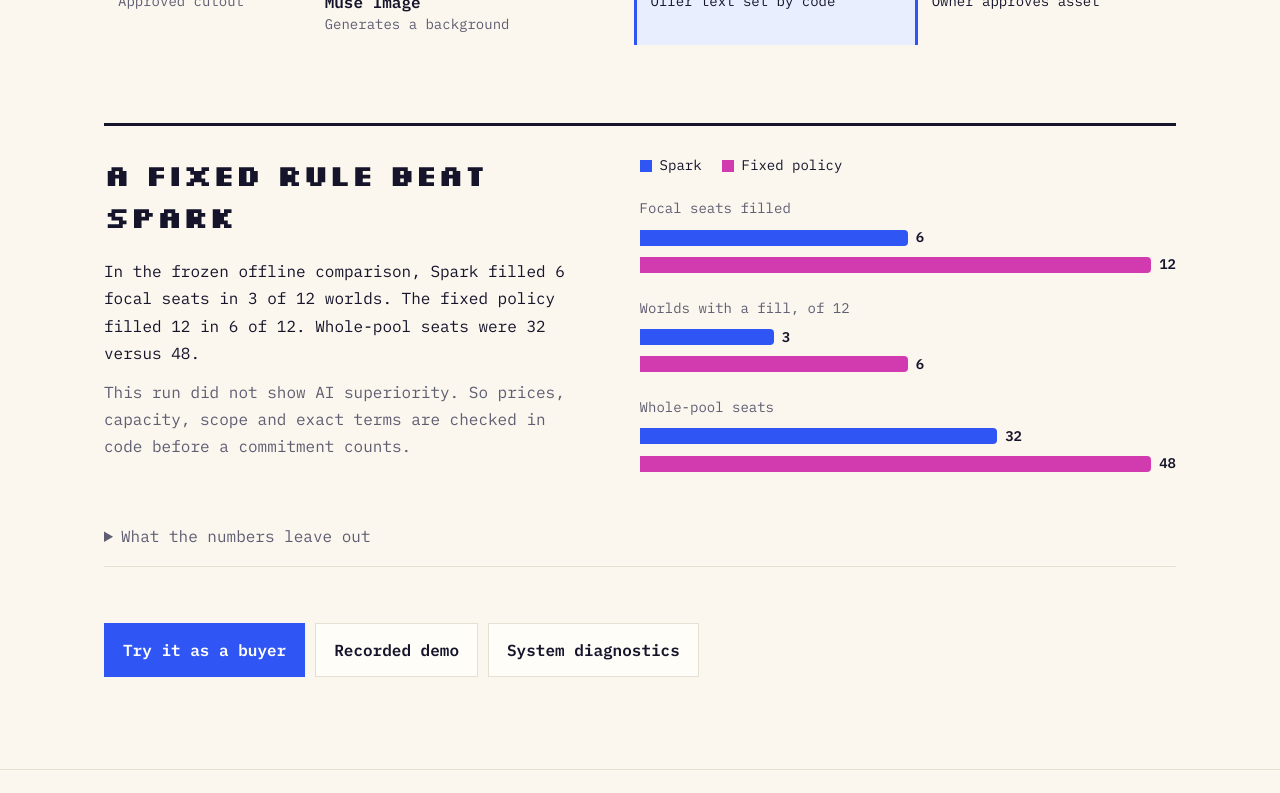
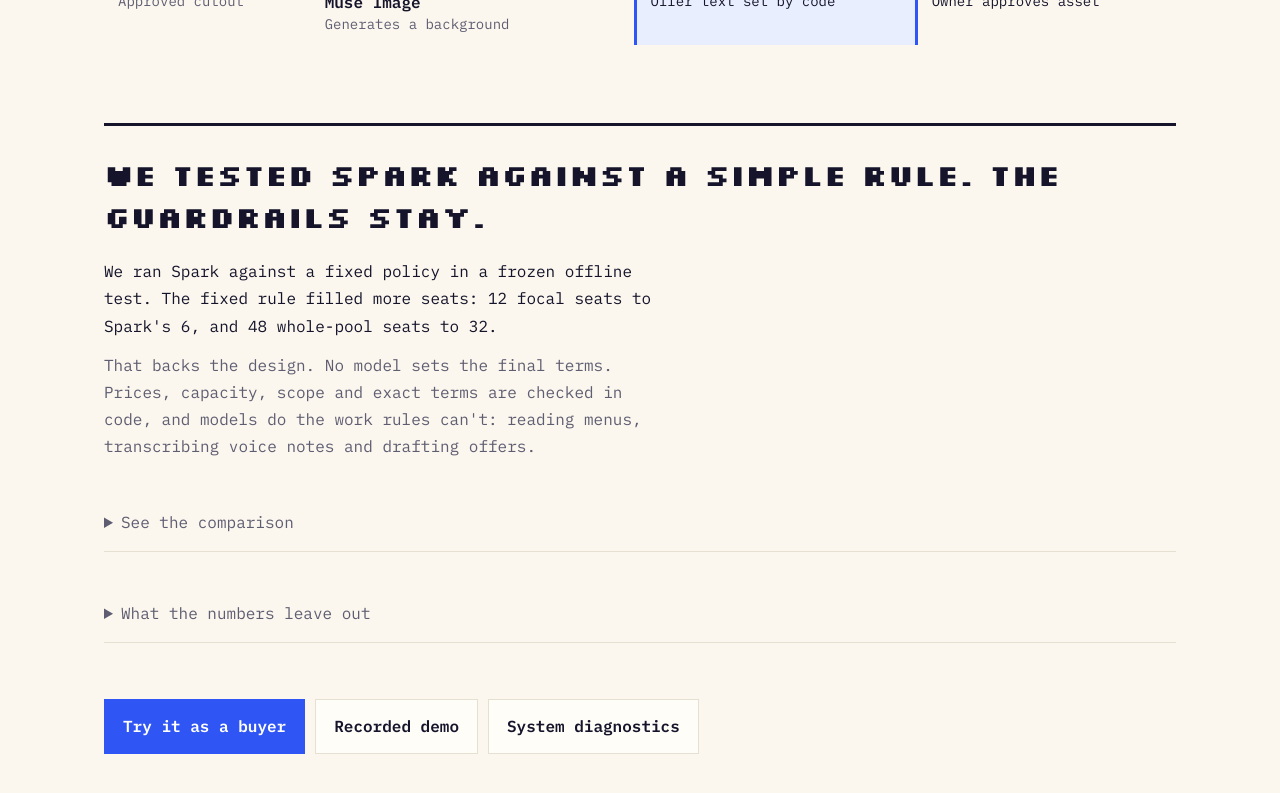
Before and after one commit to jaydonnnk/backfill, a Next.js app: page /evals in a window 1280 px wide. Shown: the part 1220-2013 px from the top of the page. Built offline with nearby package versions, Linux system fonts and the light colour scheme.

Commit message:
feat: reframe evals around guardrails and collapse comparison

```diff
--- a/src/app/evals/page.tsx
+++ b/src/app/evals/page.tsx
@@ -51,10 +51,14 @@ export default function Evals() {
 
     <section className="eval-result" aria-labelledby="result-title">
       <div>
-        <h2 id="result-title" className="eval-title">A fixed rule beat Spark</h2>
-        <p>In the frozen offline comparison, Spark filled 6 focal seats in 3 of 12 worlds. The fixed policy filled 12 in 6 of 12. Whole-pool seats were 32 versus 48.</p>
-        <p>This run did not show AI superiority. So prices, capacity, scope and exact terms are checked in code before a commitment counts.</p>
+        <h2 id="result-title" className="eval-title">We tested Spark against a simple rule. The guardrails stay.</h2>
+        <p>We ran Spark against a fixed policy in a frozen offline test. The fixed rule filled more seats: 12 focal seats to Spark&apos;s 6, and 48 whole-pool seats to 32.</p>
+        <p>That backs the design. No model sets the final terms. Prices, capacity, scope and exact terms are checked in code, and models do the work rules can&apos;t: reading menus, transcribing voice notes and drafting offers.</p>
       </div>
+    </section>
+
+    <details className="demo-details eval-more"><summary>See the comparison</summary><div className="demo-detail-content">
+      <p>Spark filled 6 focal seats in 3 of 12 worlds. The fixed policy filled 12 in 6 of 12. This run did not show AI superiority.</p>
       <figure className="result-chart">
         <figcaption className="result-legend"><span><i className="swatch spark-mark" />Spark</span><span><i className="swatch fixed-mark" />Fixed policy</span></figcaption>
         {results.map(row => <div className="result-row" key={row.label}>
@@ -63,7 +67,7 @@ export default function Evals() {
           <div title={`Fixed policy ${row.fixed}`}><span className="bar fixed-mark" style={{ width: `${row.fixed / row.max * 100}%` }} /><b>{row.fixed}</b></div>
         </div>)}
       </figure>
-    </section>
+    </div></details>
 
     <details className="demo-details eval-more"><summary>What the numbers leave out</summary><div className="demo-detail-content">
       <p>Visitors can try Glimmer and Spark Open with a synthetic sandbox merchant. Agent actions do not establish real-person consent.</p>
--- a/src/app/globals.css
+++ b/src/app/globals.css
@@ -267,7 +267,7 @@ body { padding-bottom: 125px; }
 }
 .entry-kopi { width: 170px; height: 190px; }
 
-/* The Why Spark page shares the approved Kopi typography, palette and square structural rules. */
+/* The evals page shares the approved Kopi typography, palette and square structural rules. */
 .eval-page { display: flex; flex-direction: column; gap: 40px; padding-top: 56px; }
 .eval-heading { display: grid; grid-template-columns: 1fr 1fr; gap: 20px 48px; align-items: end; }
 .eval-heading .eyebrow { grid-column: 1 / -1; }
@@ -473,7 +473,7 @@ body { padding-bottom: 125px; }
   .demo-feed { align-items: flex-start; text-align: left; }
 }
 
-/* Why Spark: every model call crosses one visible line of code before a person decides. */
+/* Evals: every model call crosses one visible line of code before a person decides. */
 .eval-board { max-width: 1200px; display: flex; flex-direction: column; gap: 56px; padding-top: 24px; }
 .eval-hero h1 { font-size: clamp(32px, 5vw, 64px); line-height: 1.12; letter-spacing: -2px; max-width: 18ch; }
 .eval-hero p { margin-top: 18px; font-size: 20px; color: var(--muted); }
@@ -492,10 +492,10 @@ body { padding-bottom: 125px; }
 .lane-model { color: var(--muted); }
 .lane-model strong { color: var(--foreground); }
 .lane-check { background: var(--highlight); border-inline: 3px solid var(--accent); color: var(--foreground); }
-.eval-result { display: grid; grid-template-columns: minmax(0, 1fr) minmax(0, 1.1fr); gap: 48px; align-items: start; padding-top: 28px; border-top: 3px solid var(--foreground); }
+.eval-result { display: grid; align-items: start; padding-top: 28px; border-top: 3px solid var(--foreground); }
 .eval-result > div > p { font-size: 16px; line-height: 1.7; max-width: 58ch; }
 .eval-result > div > p + p { margin-top: 12px; color: var(--muted); }
-.result-chart { margin: 0; display: grid; gap: 20px; }
+.result-chart { margin: 16px 0 0; display: grid; gap: 20px; max-width: 720px; }
 .result-legend { display: flex; gap: 20px; font-size: 14px; }
 .result-legend span { display: inline-flex; align-items: center; gap: 8px; }
 .swatch { width: 12px; height: 12px; display: inline-block; }
@@ -511,7 +511,6 @@ body { padding-bottom: 125px; }
 @media (prefers-color-scheme: dark) { :root { --chart-spark: #6f87f5; --chart-fixed: #d95fbd; } }
 @media (max-width: 800px) {
   .eval-board { gap: 40px; }
-  .eval-result { grid-template-columns: minmax(0, 1fr); gap: 28px; }
   .line-cols { display: none; }
   .line-band li { grid-template-columns: minmax(0, 1fr); padding-block: 8px; }
   .line-band li > span { padding-block: 5px; }
--- a/src/app/layout.tsx
+++ b/src/app/layout.tsx
@@ -21,7 +21,7 @@ export default function RootLayout({ children }: Readonly<{ children: React.Reac
         <header className="site-header">
           <Link href="/" className="wordmark" aria-label="Backfill home"><KopiMark /> Backfill</Link>
           <nav aria-label="Main navigation">
-            <Link href="/demo">Demo</Link><Link href="/evals">Why Spark</Link><Link href="/merchant">I&apos;m a merchant</Link><Link href="/#how-it-works">How it works</Link>
+            <Link href="/demo">Demo</Link><Link href="/evals">How it&apos;s checked</Link><Link href="/merchant">I&apos;m a merchant</Link><Link href="/#how-it-works">How it works</Link>
           </nav>
         </header>
         <div id="content">{children}</div>
```
Also changed, not shown: 1 other file (tests, documents, lock files or other folders).
